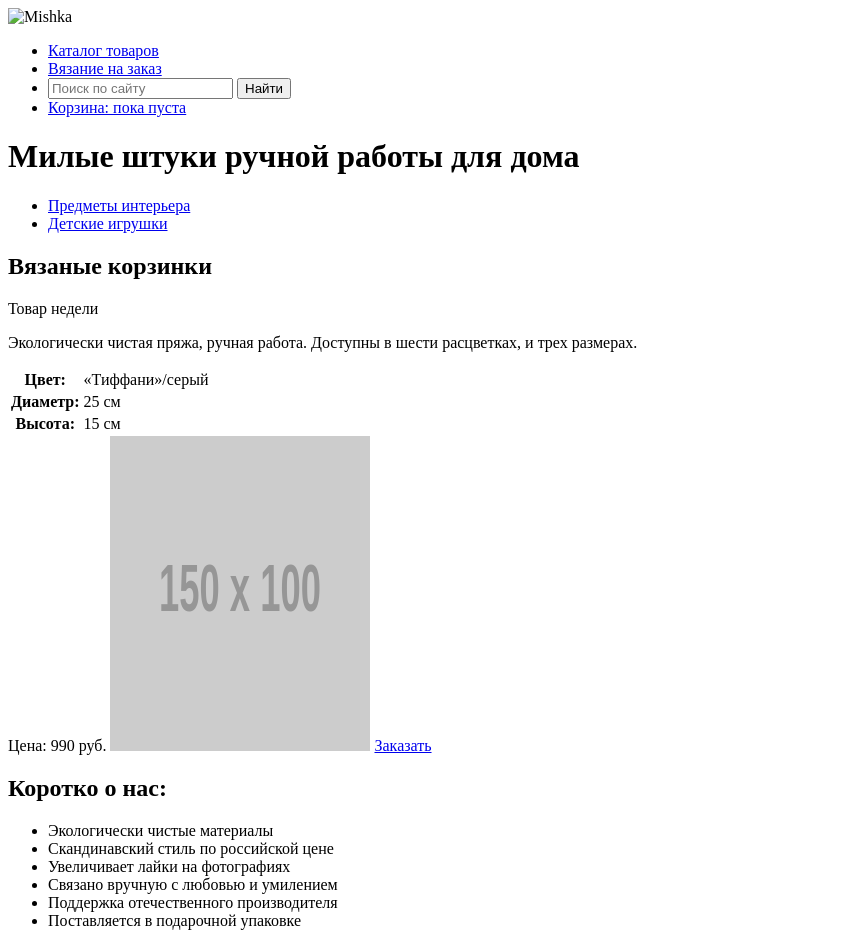
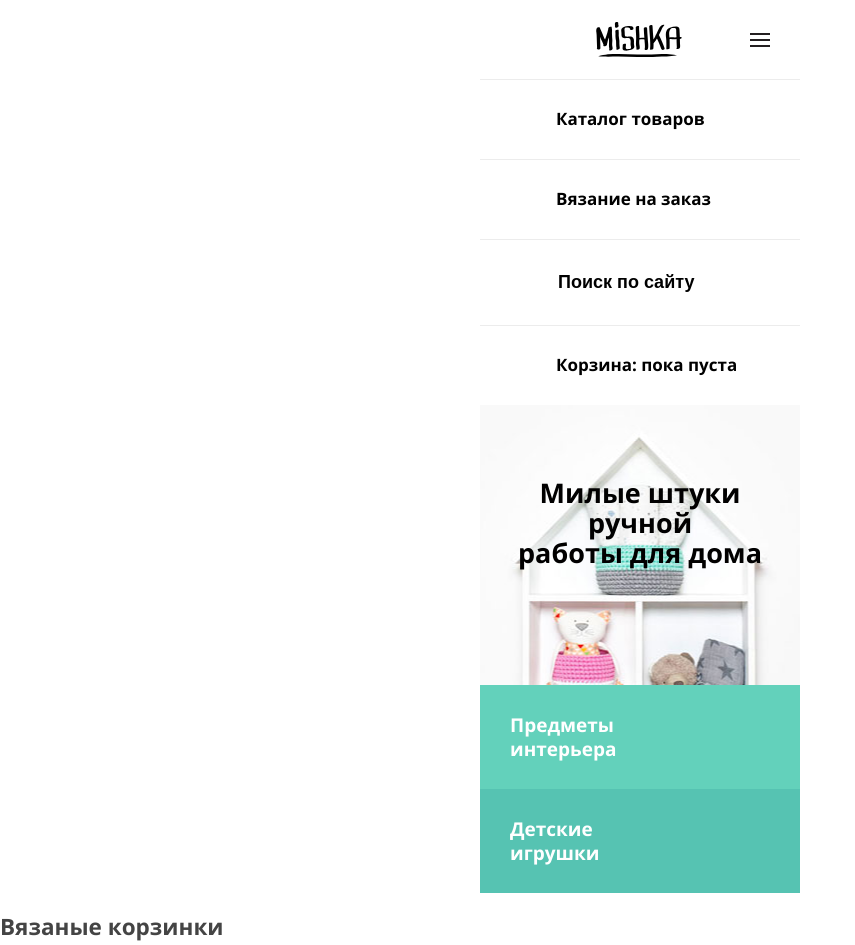
Before and after one commit to rufous1/650335-mishka-16, a website: page source/index.html in a window 1280 px wide. Shown: the top 945 px of the page, without its empty margins (0-855 px from the left). Drawn offline with nearby package versions, Linux system fonts and the light colour scheme; files that its build step writes are made by us from their sources; placeholder pictures from the web are drawn by us; files whose address does not match are found by name.

Commit message:
начал стилизацию главной страницы

```diff
--- a/source/index.html
+++ b/source/index.html
@@ -4,40 +4,51 @@
 <head>
   <meta charset="utf-8">
   <title>HTML Academy: Мишка</title>
+  <link rel="stylesheet" type="text/css" href="css/style.css">
 </head>
 
 <body>
   <header class="page-header">
-    <img class="page-header__logo-image" src="" alt="Mishka">
+    <div class="page-header__wrapper">
+      <img class="page-header__logo-image" src="img/logo-mobile.svg" width="86" height="35" alt="Mishka">
+      <button class="main-nav__toogle" type="button">
+        <span class="visually-hidden">Открыть меню</span>
+      </button>
+    </div>
+
     <nav class="main-nav">
+      <div class="main-nav__wrapper">
         <ul class="main-nav__list site-list">
           <li class="site-list__item">
-          <a href="catalog.html">Каталог товаров</a>
+            <a class="site-list__link" href="catalog.html">Каталог товаров</a>
           </li>
           <li class="site-list__item">
-          <a href="form.html">Вязание на заказ</a>
+            <a class="site-list__link" href="form.html">Вязание на заказ</a>
           </li>
           <li class="site-list__item">
-          <form class="site-list__form-search" action="https://echo.htmlacademy.ru" method="get">
-            <input type="search" name="search" placeholder="Поиск по сайту">
+            <form class="form-search" action="https://echo.htmlacademy.ru" method="get">
+              <input class="form-search__input" id="search" type="search" name="search" placeholder="Поиск по сайту">
               <button class="visually-hidden">Найти</button>
             </form>
           </li>
           <li class="site-list__item">
-          <a href="#">Корзина: пока пуста</a>
+            <a class="site-list__link" href="#">Корзина: пока пуста</a>
           </li>
         </ul>
+      </div>
     </nav>
   </header>
   <main class="page-main">
-    <h1 class="page-main__title">Милые штуки ручной работы для дома</h1>
+    <div class="page-main__wrapper">
+      <h1 class="page-main__title">Милые штуки ручной<br> работы для дома</h1>
+    </div>
     <section class="product-types">
       <ul class="product-types__list">
-        <li class="product-types__item">
-          <a href="#">Предметы интерьера</a>
+        <li class="product-types__item product-types__item--style">
+          <a class="product-types__link" href="#">Предметы интерьера</a>
         </li>
-        <li class="product-types__item">
-          <a href="#">Детские игрушки</a>
+        <li class="product-types__item product-types__item--toys">
+          <a class="product-types__link" href="#">Детские игрушки</a>
         </li>
       </ul>
     </section>
--- /dev/null
+++ b/source/sass/form-search.scss
@@ -0,0 +1,15 @@
+.form-search__input {
+  border: none;
+  margin: 0;
+  font-weight: 700;
+  font-size: 18px;
+  line-height: 24px;
+
+  &::placeholder {
+    color: rgba(0, 0, 0, 1);
+  }
+}
+
+.form-search__icon {
+  opacity: 0.2;
+}
--- /dev/null
+++ b/source/sass/main-nav.scss
@@ -0,0 +1,32 @@
+.main-nav__toogle {
+  width: 20px;
+  height: 14px;
+  padding: 0;
+
+  background-color: transparent;
+  background-image: url("../img/icon-menu-open.svg");
+  background-repeat: no-repeat;
+  border: none;
+}
+
+.site-list {
+  margin: 0;
+  padding: 0;
+
+  list-style: none;
+}
+
+.site-list__item {
+  margin: 0;
+  padding: 28px 0 28px 76px;
+
+  box-shadow: 0 1px 0 rgb(236, 236, 236), inset 0 1px 0 rgb(236, 236, 236);
+}
+
+.site-list__link {
+  display: block;
+  font-weight: 700;
+  font-size: 17px;
+  line-height: 24px;
+  color: rgba(0, 0, 0, 1);
+}
--- /dev/null
+++ b/source/sass/page-header.scss
@@ -0,0 +1,19 @@
+.page-header {
+  width: 320px;
+  margin: 0 auto;
+  padding: 0;
+}
+
+.page-header__wrapper {
+  display: flex;
+  justify-content: space-between;
+  align-items: center;
+  margin: 0 30px;
+  padding: 22px 0 22px 86px;
+}
+
+.page-header__logo-image {
+  display: block;
+  width: 86px;
+  height: 35px;
+}
--- /dev/null
+++ b/source/sass/page-main.scss
@@ -0,0 +1,24 @@
+.page-main {
+  margin: 0;
+  padding: 0;
+}
+
+.page-main__wrapper {
+  background-image: url("../img/hero-mobile@1x.jpg");
+  background-position: center -20px;
+  background-repeat: no-repeat;
+  width: 320px;
+  height: 280px;
+  margin: 0 auto;
+  padding: 73px 38px 0 38px;
+}
+
+.page-main__title {
+  width: 244px;
+  text-align: center;
+  font-weight: 700;
+  font-size: 27px;
+  line-height: 30px;
+  color: rgba(1, 0, 0, 1);
+  margin: 0;
+}
--- /dev/null
+++ b/source/sass/product-types.scss
@@ -0,0 +1,40 @@
+.product-types {
+  width: 320px;
+  margin: 0 auto;
+  padding: 0;
+}
+
+.product-types__list {
+  display: flex;
+  flex-wrap: wrap;
+  margin: 0;
+  padding: 0;
+
+  list-style: none;
+}
+
+.product-types__item {
+  position: relative;
+
+  width: 320px;
+  margin: 0;
+  padding: 28px 0 28px 30px;
+}
+
+.product-types__item--style {
+  background-color: rgba(99, 209, 187, 1);
+}
+
+.product-types__item--toys {
+  background-color: rgba(86, 195, 178, 1);
+}
+
+.product-types__link {
+  display: block;
+  width: 130px;
+
+  font-weight: 700;
+  font-size: 19px;
+  line-height: 24px;
+  color: rgba(255, 255, 255, 1);
+}
--- /dev/null
+++ b/source/sass/style.scss
@@ -0,0 +1,62 @@
+@font-face {
+  font-weight: 400;
+  font-family: "Open Sans";
+  font-style: normal;
+
+  src: url("../fonts/opensans.woff") format("woff"),
+    url("../fonts/opensans.woff2") format("woff2");
+}
+
+@font-face {
+  font-weight: 700;
+  font-family: "Open Sans";
+  font-style: normal;
+
+  src: url("../fonts/opensansbold.woff") format("woff"),
+    url("../fonts/opensansbold.woff2") format("woff2");
+}
+
+body {
+  width: 100%;
+  margin: 0;
+  padding: 0;
+
+  font-weight: 400;
+  font-size: 15px;
+  line-height: 30px;
+  font-family: "Open Sans", "Arial", sans-serif;
+  color: rgba(68, 68, 68, 1);
+
+  background-color: rgba(255, 255, 255, 1);
+}
+
+* {
+  box-sizing: border-box;
+}
+
+a {
+  text-decoration: none;
+}
+
+.visually-hidden {
+  position: absolute;
+
+  width: 1px;
+  height: 1px;
+  margin: -1px;
+  padding: 0;
+  overflow: hidden;
+
+  white-space: nowrap;
+
+  border: 0;
+
+  clip: rect(0 0 0 0);
+  clip-path: inset(100%);
+}
+
+@import "page-header.scss";
+@import "main-nav.scss";
+@import "form-search.scss";
+@import "page-main.scss";
+@import "product-types.scss";
```
Also changed, not shown: source/catalog.html (+1 -0 lines), source/form.html (+1 -0 lines), .csscomb.json (added), 1 other file. Lines whose indentation alone changed are shown as unchanged.
